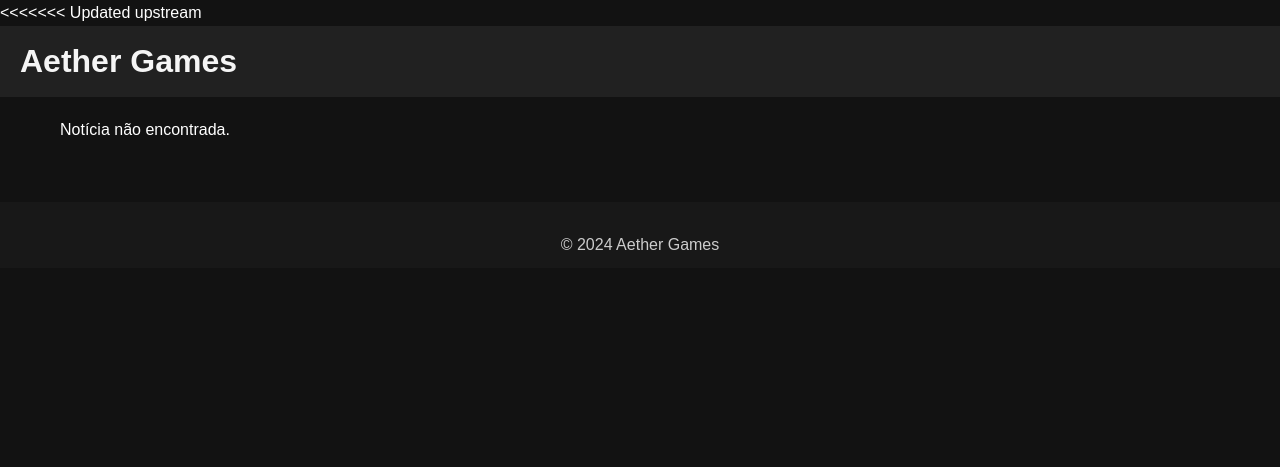
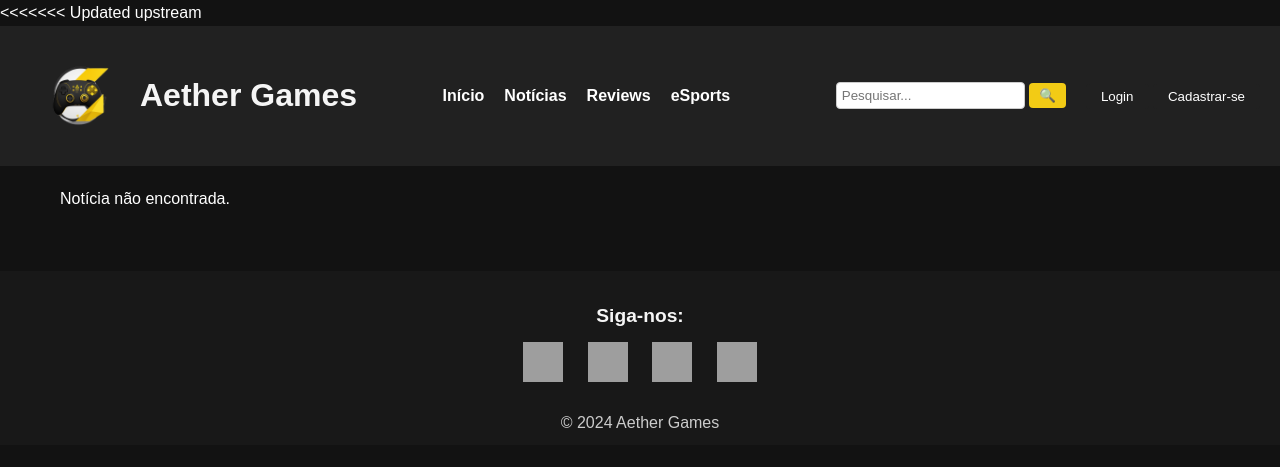
Before and after one commit to Kayo-Elias/Aether_Games-php, a PHP site: page /noticia_completa.php in a window 1280 px wide. Shown: the top 467 px of the page. Run offline with PHP 8.4, Linux system fonts and the light colour scheme; data that the repository does not hold is empty; grey boxes are pictures that could not be loaded.

Commit message:
update branch

```diff
--- /dev/null
+++ b/css/logout.php
@@ -0,0 +1,6 @@
+<?php
+session_start();
+session_destroy();
+header("Location: login.php");
+exit;
+?>
--- a/css/style.css
+++ b/css/style.css
@@ -37,7 +37,7 @@ header {
 }
 
 .logo {
-  width: 90px;
+  width: 120px;
   height: auto;
 }
 
@@ -63,7 +63,7 @@ header {
 }
 
 .main-nav ul li a:hover {
-  color: #007bff;
+  color: #F2CB15;
 }
 
 /* Formulário de pesquisa e botões de login */
@@ -83,14 +83,14 @@ header {
 .pesquisa-form button {
   padding: 5px 10px;
   border: none;
-  background-color: #007bff;
+  background-color: #F2CB15;
   color: white;
   border-radius: 4px;
   cursor: pointer;
 }
 
 .pesquisa-form button:hover {
-  background-color: #0056b3;
+  background-color: #F2CB15;
 }
 
 /* Botões de login e cadastro */
@@ -104,7 +104,7 @@ header {
 }
 
 .auth-buttons button:hover {
-  background-color: #007bff;
+  background-color: #F2CB15;
 }
 
 /* Seção de notícias */
@@ -127,8 +127,8 @@ h1, h2 {
 }
 
 article {
-  background-color: #000;
-  color: #fff;
+  background: black;
+  color: #F2CB15;
   padding: 15px;
   border-radius: 8px;
   width: 48%; /* Ajustado para as notícias ficarem lado a lado */
@@ -154,13 +154,14 @@ article small {
 }
 
 /* Estilizando as imagens das notícias */
+
 .noticia-img {
   display: block;
-  max-width: 100%;
-  height: 150px; /* Tamanho fixo para garantir consistência */
+  width: 100%;
+  height: auto;
   margin: 10px 0;
   border-radius: 8px;
-  object-fit: cover; /* Garante que a imagem preencha o espaço mantendo a proporção */
+  object-fit: cover;
 }
 
 .noticia-completa {
@@ -169,6 +170,14 @@ article small {
   padding: 20px;
   background-color: #000;
   border-radius: 10px;
+}
+
+.noticias-lista {
+  display: flex;
+  flex-wrap: wrap;
+  gap: 20px;
+  justify-content: space-between;
+  padding: 20px;
 }
 
 .ver-mais {
--- a/noticia_completa.php
+++ b/noticia_completa.php
@@ -16,8 +16,47 @@ $resultado = $conexao->query($sql);
 <body>
 
     <header>
+    <img src="img/Aether.png" alt="Logo do site" class="logo">
         <h1><a href="index.php">Aether Games</a></h1>
+
+        <div class="header-center">
+            <nav class="main-nav">
+                <ul>
+                    <li><a href="index.php">Início</a></li>
+                    <li><a href="noticias.php">Notícias</a></li>
+                    <li><a href="reviews.php">Reviews</a></li>
+                    <li><a href="esports.php">eSports</a></li>
+                </ul>
+            </nav>
+        </div>
+
+        <div class="header-right">
+        <!-- Verifica se o usuário está logado -->
+        <?php if (isset($_SESSION['nome'])): ?>
+            <p>Bem-vindo, <?php echo htmlspecialchars($_SESSION['nome']); ?>!</p>
+            <a href="logout.php">Sair</a>  <!-- Link para sair -->
+        <?php else: ?>
+            <a href="login.php">
+        <?php endif; ?>
+
+
+        <div class="header-right">
+            <!-- Barra de Pesquisa -->
+            <form action="pesquisa.php" method="GET" class="pesquisa-form">
+                <input type="text" name="query" placeholder="Pesquisar...">
+                <button type="submit">🔍</button>
+            </form>
+
+            <!-- Botões de Login e Cadastrar-se -->
+            <div class="auth-buttons">
+                <a href="login.php"><button class="login-button">Login</button></a>
+                <a href="cadastro.php"><button class="register-button">Cadastrar-se</button></a>
+            </div>
+        </div>
     </header>
+    </header>
+
+
 
     <main>
         <?php if ($resultado->num_rows > 0): ?>
@@ -36,6 +75,21 @@ $resultado = $conexao->query($sql);
     </main>
 
     <footer>
+        <div class="redes-sociais-container">
+            <h2>Siga-nos:</h2>
+            <a href="https://x.com/aethergames_?t=OkI8IvGnlaga-8LS0QC99Q&s=09" target="_blank">
+                <img src="https://www.freepnglogos.com/uploads/twitter-x-logo-png/twitter-x-logo-png-9.png" alt="Twitter" class="rede-social-icon">
+            </a>
+            <a href="https://facebook.com/aethergames" target="_blank">
+                <img src="https://th.bing.com/th/id/R.2bad70f2d08429a28dfbebd4c237924b?rik=vgEdhJ%2f%2biiEnQQ&riu=http%3a%2f%2fpngimg.com%2fuploads%2ffacebook_logos%2ffacebook_logos_PNG19748.png&ehk=0ZiZ04ZZ6mSJ5oyPxBh1gy4FSYhegWTWyDpCiI73sbw%3d&risl=&pid=ImgRaw&r=0" alt="Facebook" class="rede-social-icon">
+            </a>
+            <a href="https://www.instagram.com/aethergames1?igsh=dGRhN3k4NWltNzV5" target="_blank">
+                <img src="https://th.bing.com/th/id/R.735dda68880a385ce8cc5be4f3c5fcd6?rik=qSxRw2lCZYy9Mw&riu=http%3a%2f%2fpngimg.com%2fuploads%2finstagram%2finstagram_PNG11.png&ehk=QVCbfkCKi8pJLF08bRkS%2fLeMqLTnJQf402WRaIdN6jE%3d&risl=&pid=ImgRaw&r=0" alt="Instagram" class="rede-social-icon">
+            </a>
+            <a href="https://www.youtube.com/channel/UCZD3jFO-zq_RkJHTnBVOSIg" target="_blank">
+                <img src="https://logodownload.org/wp-content/uploads/2014/10/youtube-logo-5-2.png" alt="YouTube" class="rede-social-icon">
+            </a>
+        </div>
         <p>&copy; 2024 Aether Games</p>
     </footer>
 
```
Also changed, not shown: cadastro.php (+6 -6 lines), css/cadastro.php (added, +40 -0 lines), css/config.php (added, +12 -0 lines), css/login.php (added, +46 -0 lines), index.php (+12 -1 lines), login.php (+10 -3 lines), noticias.php (+21 -6 lines), img/Aether.png.
